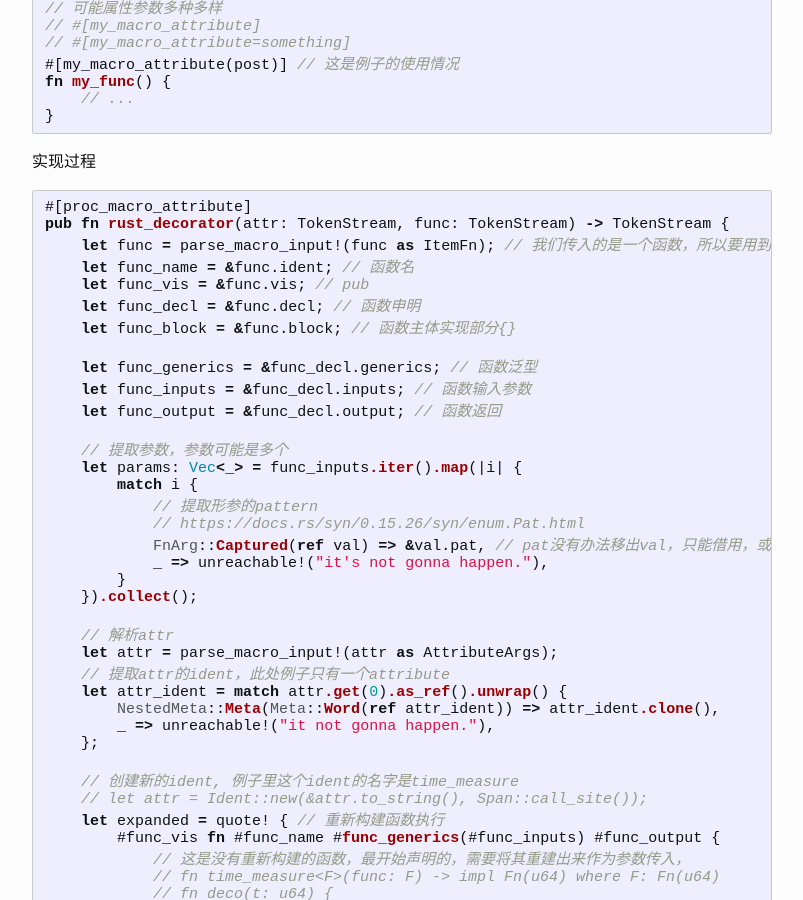
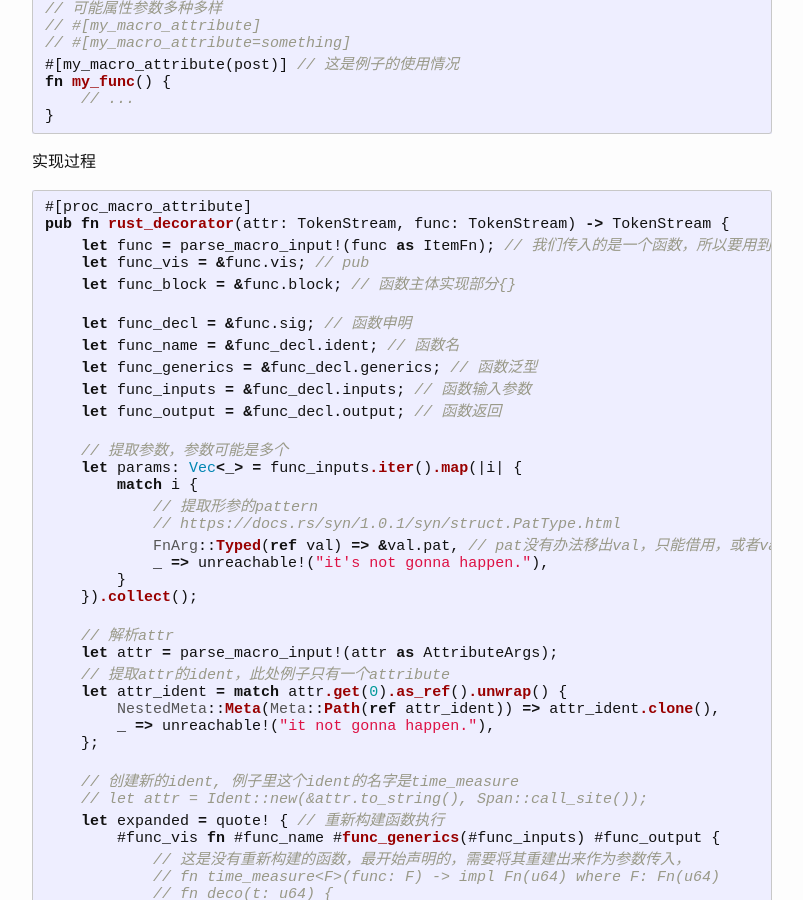
Before and after one commit to Dengjianping/Dengjianping.github.io, a Jekyll site: the page built from _posts/2019-02-28-如何编写一个过程宏(proc macro).md, in a window 1280 px wide and 900 px high, scrolled down 4328 px. Shown: the whole window, without its empty margins (238-1041 px from the left). Built offline with Jekyll 4.4.1, drawn with Linux system fonts in a browser that asks for light colours; some of the changed text lies outside the part shown.

Commit message:
update code recipes to using syn 1.0

```diff
--- a/_posts/2019-02-28-如何编写一个过程宏(proc macro).md
+++ b/_posts/2019-02-28-如何编写一个过程宏(proc macro).md
@@ -36,9 +36,9 @@
 
 而编写过程宏，在stable版本里，我们需要借助三个crate:
 
-- [**syn**](https://docs.rs/syn/0.15.26/syn/index.html)，这个是用来解析语法树(AST)的。各种语法构成
-- [**quote**](https://docs.rs/quote/0.6.11/quote/)，解析语法树，生成rust代码，从而实现你想要的新功能。
-- [**proc_macro**(std)](https://doc.rust-lang.org/proc_macro/index.html) 和 [**proc_macro2**(3rd-party)](https://docs.rs/proc-macro2/0.4.27/proc_macro2/index.html)
+- [**syn**](https://docs.rs/syn/1.0.1/syn/)，这个是用来解析语法树(AST)的。各种语法构成
+- [**quote**](https://docs.rs/quote/1.0.0/quote/)，解析语法树，生成rust代码，从而实现你想要的新功能。
+- [**proc_macro**(std)](https://doc.rust-lang.org/proc_macro/index.html) 和 [**proc_macro2**(3rd-party)](https://docs.rs/proc-macro2/1.0.0/proc_macro2/)
 
 但在nightly版本里，以上的这些crate都不需要了，不依赖第三方crate，还有就是语法上是稍微有些不同，大部分是一样的。但这篇文章只讲stable rust里的过程宏，如果想了解nightly rust的过程宏，可以去看[**maud**](https://github.com/lfairy/maud) 和[**Rocket**](https://github.com/SergioBenitez/rocket)，前者是一个HTML模板引擎，大量使用了过程宏，模板都是编译时生成，所以性能非常高，而后者是一个web framework，rust各种黑魔法使用的集大成者。
 
@@ -128,7 +128,7 @@
                     fn fmt(&self, f: &mut std::fmt::Formatter) -> std::fmt::Result {
                         // #(#get_self),*，这是多重匹配，生成的样子大概是这样：&self.a, &self.b, &self.c, ...
                         // 用法和标准宏有点像，关于多个匹配，可以看这个文档
-                        // https://docs.rs/quote/0.6.11/quote/macro.quote.html
+                        // https://docs.rs/quote/1.0.0/quote/macro.quote.html
                         write!(f, "{} {:?}", stringify!(#struct_name), (#(#get_selfs),*))
                     }
                 }
@@ -218,11 +218,11 @@
 #[proc_macro_attribute]
 pub fn rust_decorator(attr: TokenStream, func: TokenStream) -> TokenStream {
     let func = parse_macro_input!(func as ItemFn); // 我们传入的是一个函数，所以要用到ItemFn
-    let func_name = &func.ident; // 函数名
     let func_vis = &func.vis; // pub
-    let func_decl = &func.decl; // 函数申明
     let func_block = &func.block; // 函数主体实现部分{}
 
+    let func_decl = &func.sig; // 函数申明
+    let func_name = &func_decl.ident; // 函数名
     let func_generics = &func_decl.generics; // 函数泛型
     let func_inputs = &func_decl.inputs; // 函数输入参数
     let func_output = &func_decl.output; // 函数返回
@@ -231,8 +231,8 @@
     let params: Vec<_> = func_inputs.iter().map(|i| {
         match i {
             // 提取形参的pattern
-            // https://docs.rs/syn/0.15.26/syn/enum.Pat.html
-            FnArg::Captured(ref val) => &val.pat, // pat没有办法移出val，只能借用，或者val.pat.clone()
+            // https://docs.rs/syn/1.0.1/syn/struct.PatType.html
+            FnArg::Typed(ref val) => &val.pat, // pat没有办法移出val，只能借用，或者val.pat.clone()
             _ => unreachable!("it's not gonna happen."),
         }
     }).collect();
@@ -241,7 +241,7 @@
     let attr = parse_macro_input!(attr as AttributeArgs);
     // 提取attr的ident，此处例子只有一个attribute
     let attr_ident = match attr.get(0).as_ref().unwrap() {
-        NestedMeta::Meta(Meta::Word(ref attr_ident)) => attr_ident.clone(),
+        NestedMeta::Meta(Meta::Path(ref attr_ident)) => attr_ident.clone(),
         _ => unreachable!("it not gonna happen."),
     };
 
@@ -303,10 +303,10 @@
 pub fn run_time(_: TokenStream, func: TokenStream) -> TokenStream {
     let func = parse_macro_input!(func as ItemFn);
     let func_vis = &func.vis; // like pub
+    let func_block = &func.block; // { some statement or expression here }
+
+    let func_decl = func.sig;
     let func_name = &func.ident; // function name
-    let func_block = &func.block; // { some statement or expression here }
-    let func_decl = func.decl;
-
     let func_generics = &func_decl.generics;
     let func_inputs = &func_decl.inputs;
     let func_output = &func_decl.output;
@@ -343,7 +341,7 @@
 
 
 ## 调试
-[**quote**](https://docs.rs/quote/0.6.11/quote/)的作者实现了一个[**cargo-expand**]()，专门用来调试过程宏的，可以在编译时展开你定义的过程宏，但我没具体用过。
+[**quote**](https://docs.rs/quote/1.0.0/quote/)的作者实现了一个[**cargo-expand**]()，专门用来调试过程宏的，可以在编译时展开你定义的过程宏，但我没具体用过。
 具体使用可以看这个文档
 - [**Doc**](https://github.com/dtolnay/cargo-expand)
 - [**Debugging Rust's new Custom Derive system**](https://quodlibetor.github.io/posts/debugging-rusts-new-custom-derive-system/)
@@ -361,4 +359,5 @@
 要学好过程宏，还是要去好好看文档，多多练习，简单到复杂。
 
 所以的实例代码，可以在这里看到，所以的例子都是在rust版本1.32之下编写并通过编译的，最好使用最新的stable rust。当然nightly rust应该也可以编译过。
-- [**proc-macro example**](https://github.com/Dengjianping/proc-macro-examples)
+- [**proc-macro example**](https://github.com/Dengjianping/proc-macro-examples), using syn 1.0, quote 1.0, proc-macro2 1.0.
+-  [**proc-macro example**](https://github.com/Dengjianping/proc-macro-examples/tree/syn_0.15), using syn 0.15, quote 0.6, proc-macro2 0.4.
```
Also changed, not shown: other parts of _posts/2019-02-28-如何编写一个过程宏(proc macro).md (+0 -2 lines).
